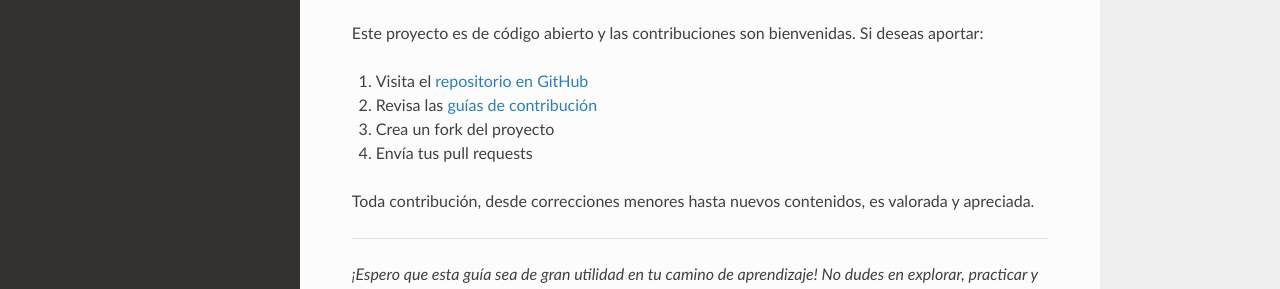
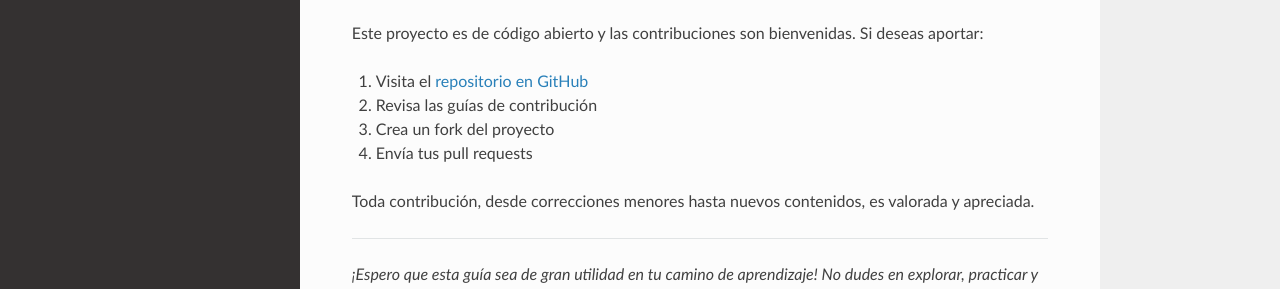
Before and after one commit to joanqwerty/qwertyManual, an MkDocs documentation site: the page built from docs/index.md, in a window 1280 px wide and 1387 px high. Shown: the part 923-1212 px from the top of the window. Built offline with MkDocs 1.6.1, drawn with Linux system fonts in a browser that asks for light colours; nearby versions of some CDN libraries; some of the changed lines change nothing that is shown.

Commit message:
fix: Removiendo links erroneos

```diff
--- a/docs/index.md
+++ b/docs/index.md
@@ -30,7 +30,7 @@ El contenido está organizado de manera lógica y progresiva. Te recomiendo come
 Este proyecto es de código abierto y las contribuciones son bienvenidas. Si deseas aportar:
 
 1. Visita el [repositorio en GitHub](https://github.com/joanqwerty/qwertyManual)
-2. Revisa las [guías de contribución](https://github.com/joanqwerty/qwertyManual/CONTRIBUTING.md)
+2. Revisa las guías de contribución
 3. Crea un fork del proyecto
 4. Envía tus pull requests
 
```
